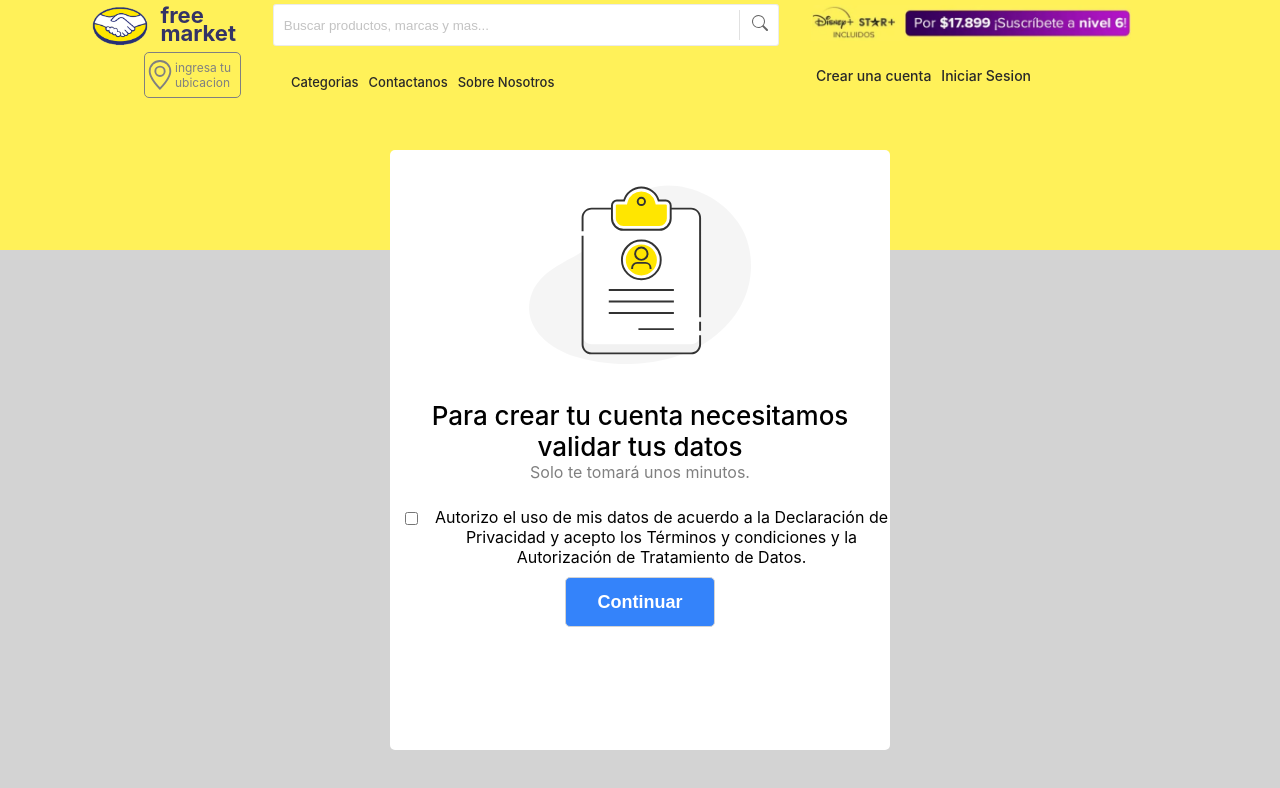
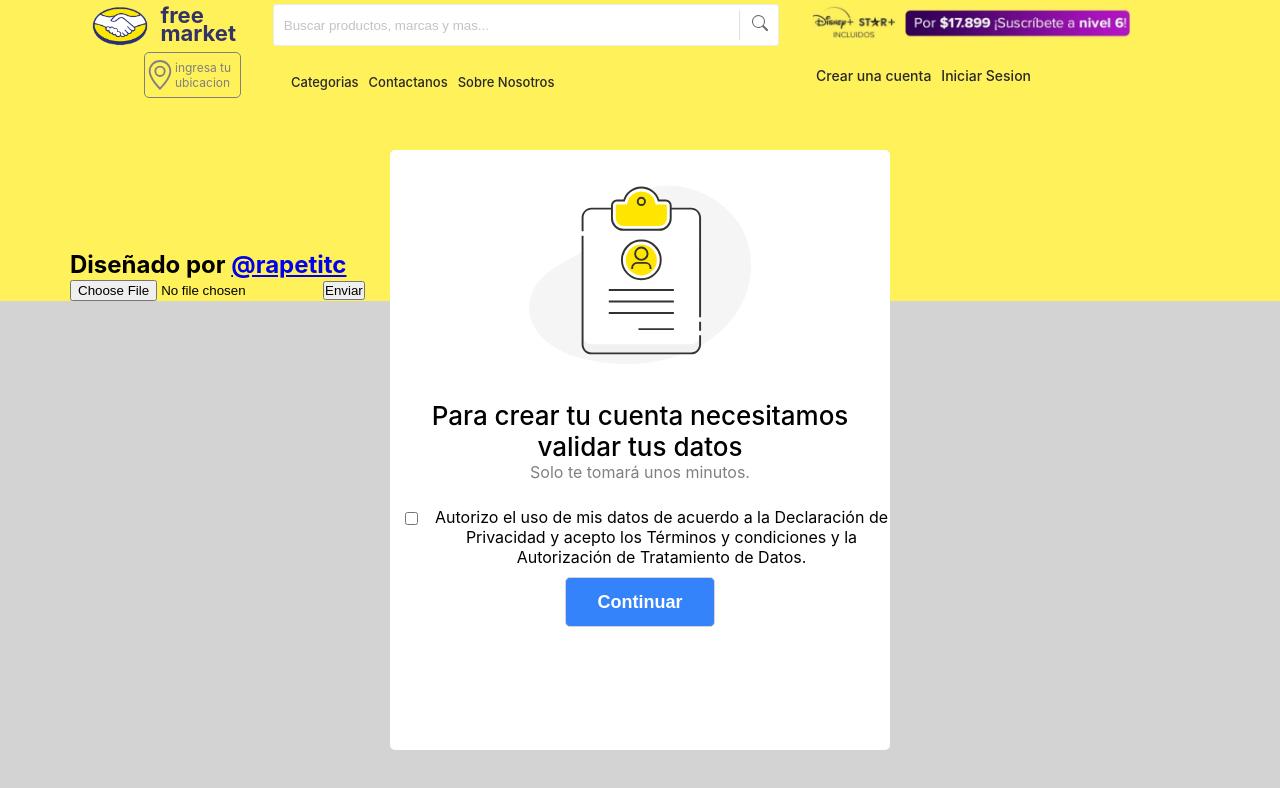
Before and after one commit to rapetitc/ReactJSCourse, a React (Create React App) app: page /create-account/landing in a window 1280 px wide. Shown: the top 788 px of the page. Built offline with nearby package versions, Linux system fonts and the light colour scheme; no server answers; the database is empty.

Commit message:
Adding Readme File

```diff
--- a/src/App.js
+++ b/src/App.js
@@ -4,6 +4,8 @@ import "./Utilities/Buttons.css";
 import "./Utilities/Input.css";
 
 import NavBar from "./Components/Navbar/Navbar";
+import Footer from "./Components/Footer/Footer";
+
 import ItemListContainer from "./Pages/ItemListContainer/ItemListContainer";
 import ItemDetailContainer from "./Pages/ItemDetailContainer/ItemDetailContainer";
 import Categories from "./Pages/Categories/Categories";
@@ -14,16 +16,10 @@ import Session from "./Pages/Session/Session";
 import Profile from "./Pages/Profile/Profile";
 import NotFoundPage from "./Pages/NotFoundPage/NotFoundPage";
 
-import { CartCounterProvider } from "./Context/CartCounter";
-import { AuthenticatorProvider } from "./Context/Authenticator";
-import { BehaviorsProvider } from "./Context/Behaviors";
-
 function App() {
   return (
-    <CartCounterProvider>
-      <AuthenticatorProvider>
-        <BehaviorsProvider>
-          <NavBar></NavBar>
+    <>
+      <NavBar />
       <Routes>
         <Route path="/" element={<ItemListContainer />}></Route>
         <Route path="product">
@@ -44,9 +40,8 @@ function App() {
         </Route>
         <Route path="*" element={<NotFoundPage />}></Route>
       </Routes>
-        </BehaviorsProvider>
-      </AuthenticatorProvider>
-    </CartCounterProvider>
+      <Footer />
+    </>
   );
 }
 
--- /dev/null
+++ b/src/Components/Footer/Footer.css
@@ -0,0 +1,3 @@
+.Footer_Container {
+    background-color: #fff159;
+}
--- /dev/null
+++ b/src/Components/Footer/Footer.js
@@ -0,0 +1,34 @@
+import React from "react";
+import "./Footer.css";
+
+import { uploadImages } from "../../Utilities/Firebase";
+
+const Footer = () => {
+  const handlingSubmit = (e) => {
+    e.preventDefault();
+    const files = e.target[0].files;
+    console.log(files[0]);
+    uploadImages(files[0]);
+  };
+
+  return (
+    <div className="Footer_Container fluid-container">
+      <div className="container">
+        <h2>
+          Diseñado por{" "}
+          <span>
+            <a href="https://www.linkedin.com/in/rapetitc/" title="rapetitc's Linkedin Profile">
+              @rapetitc
+            </a>
+          </span>
+        </h2>
+        <form onSubmit={handlingSubmit}>
+          <input type={"file"} />
+          <button type="submit"> Enviar</button>
+        </form>
+      </div>
+    </div>
+  );
+};
+
+export default Footer;
--- a/src/Pages/Profile/Profile.css
+++ b/src/Pages/Profile/Profile.css
@@ -14,6 +14,9 @@
   width: 80%;
   font-size: 26px;
   border-bottom: 1px solid lightgray;
+}
+.Profile_Container > .profile-content > div {
+  width: 100%;
 }
 
 .Profile_Container > .profile-nav {
--- a/src/Pages/Profile/Profile.js
+++ b/src/Pages/Profile/Profile.js
@@ -98,13 +98,13 @@ const Profile = () => {
         <>
           <div className="profile-content">
             <h3>Dashboard</h3>
-            <div className="profile-content-status">
+            <div>
               <h4>Estado</h4>
               <div>
                 <p>Contenido de Estado</p>
               </div>
             </div>
-            <div className="profile-content-addproduct">
+            <div>
               <h4>Agrega un producto</h4>
               <form onSubmit={handlingSubmit}>
                 <label>Titulo:</label>
@@ -138,13 +138,13 @@ const Profile = () => {
                 </button>
               </form>
             </div>
-            <div className="profile-content-sales">
+            <div>
               <h4>Ventas</h4>
               <div>
                 <p>Contenido de Ventas</p>
               </div>
             </div>
-            <div className="profile-content-purchases">
+            <div>
               <h4>Compras</h4>
               <div>
                 <p>Contenido de Compras</p>
--- a/src/Utilities/Firebase.js
+++ b/src/Utilities/Firebase.js
@@ -1,5 +1,6 @@
 import { initializeApp } from "firebase/app";
 import { getFirestore } from "firebase/firestore";
+import { getStorage, ref, uploadBytes, getDownloadURL } from "firebase/storage";
 
 const firebaseConfig = {
   apiKey: "AIzaSyD_zM6BY2pjkwmQbx4ewgurHcZv_dVpK4k",
@@ -12,4 +13,22 @@ const firebaseConfig = {
 };
 
 const app = initializeApp(firebaseConfig);
+
 export const db = getFirestore(app);
+
+export const storage = getStorage(app);
+
+const storageRef = ref(storage, "images/");
+
+export const uploadImages = (file) => {
+  uploadBytes(storageRef, file).then((snapshot) => {
+    console.log("Uploaded a blob or file!", snapshot);
+  });
+};
+
+
+getDownloadURL(storageRef)
+  .then((url) => {
+    // Insert url into an <img> tag to "download"
+    console.log(url);
+  })
--- a/src/index.js
+++ b/src/index.js
@@ -7,11 +7,21 @@ import App from "./App";
 
 import reportWebVitals from "./reportWebVitals";
 
+import { CartCounterProvider } from "./Context/CartCounter";
+import { AuthenticatorProvider } from "./Context/Authenticator";
+import { BehaviorsProvider } from "./Context/Behaviors";
+
 const root = ReactDOM.createRoot(document.getElementById("root"));
 root.render(
   <React.StrictMode>
     <BrowserRouter>
-      <App />
+      <CartCounterProvider>
+        <AuthenticatorProvider>
+          <BehaviorsProvider>
+            <App />
+          </BehaviorsProvider>
+        </AuthenticatorProvider>
+      </CartCounterProvider>
     </BrowserRouter>
   </React.StrictMode>
 );
```
Also changed, not shown: 2 other files (tests, documents, lock files or other folders). Lines whose indentation alone changed are shown as unchanged.
